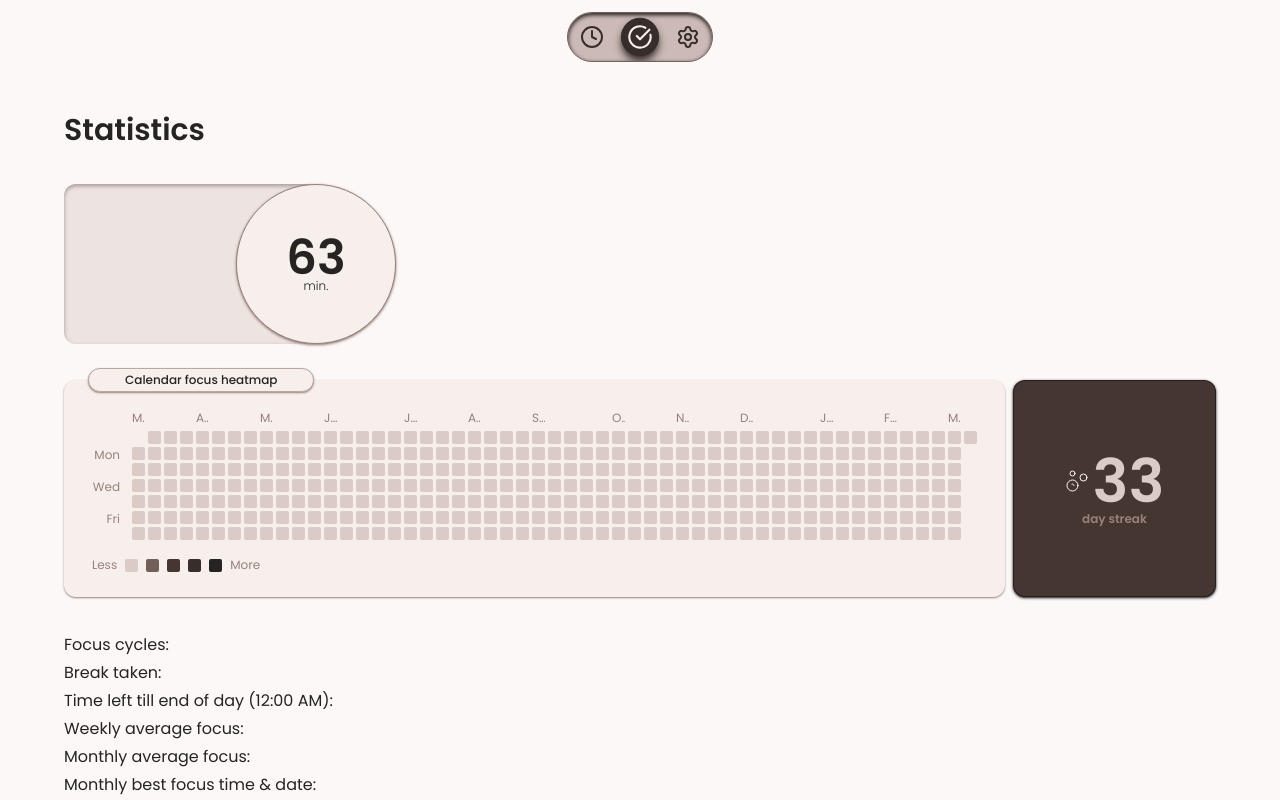
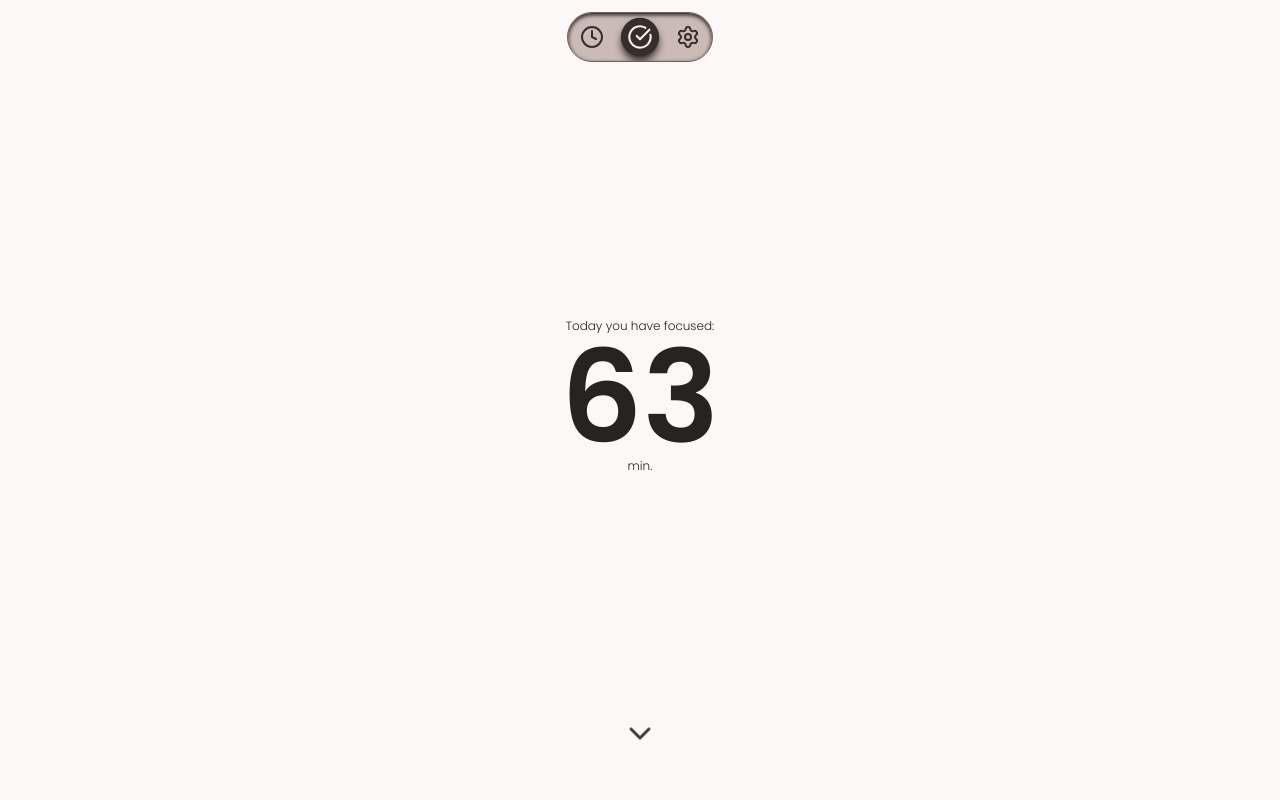
Before and after one commit to plwtx/chai.study, a React (Vite) app: page /statistics in a window 1280 px wide. Shown: the top 800 px of the page. Built offline with nearby package versions, Linux system fonts and the light colour scheme; a web font is replaced by a local one; what @toolwind/corner-shape would draw is missing.

Commit message:
STYLE: Daily focus page.

```diff
--- a/src/features/statistics/components/daily-focus-banner.tsx
+++ /dev/null
@@ -1,13 +0,0 @@
-export default function DailyFocusBanner() {
-  return (
-    <>
-      {/* Banner (I will add a drawing here) */}
-      <section className="bg-brown-200/45 shadow-brown-600/45 z-0 h-full w-64 rounded-xl shadow-inner"></section>
-      {/* Daily focus */}
-      <section className="bg-brown-100 dark:bg-dark-900 border-brown-400 shadow-brown-400 text-brown-800 z-20 -ml-24 flex size-40 flex-col items-center justify-center rounded-full border p-9 text-5xl font-semibold shadow-sm dark:border-black dark:text-white/75 dark:shadow-black">
-        <h6>63</h6>
-        <span className="-mt-1 text-xs font-light">min.</span>
-      </section>
-    </>
-  );
-}
--- /dev/null
+++ b/src/features/statistics/components/daily-focus-page.tsx
@@ -0,0 +1,19 @@
+import { ChevronDown } from "lucide-react";
+export default function DailyFocusPage() {
+  return (
+    <>
+      <div className="h-dvh w-full">
+        {/* Daily focus */}
+        <div className="relative flex h-[90%] w-full items-center justify-center">
+          <section className="text-brown-800 relative z-20 flex size-96 flex-col items-center justify-center p-12 text-9xl font-semibold dark:text-white/75">
+            <p className="text-xs font-light">Today you have focused:</p>
+            <h6>63</h6>
+            <span className="-mt-1 text-xs font-light">min.</span>
+          </section>
+          {/* Absolutes */}
+          <ChevronDown className="stroke-brown-600 absolute bottom-0 left-1/2 size-9 -translate-x-1/2 animate-bounce" />
+        </div>
+      </div>
+    </>
+  );
+}
--- a/src/features/statistics/components/day-streak.tsx
+++ b/src/features/statistics/components/day-streak.tsx
@@ -6,9 +6,13 @@ export default function OtherStat() {
       <section className="bg-brown-600 dark:bg-dark-900/75 border-brown-900/75 shadow-brown-800 corner-scoop relative z-30 flex h-full w-full flex-col items-center justify-center overflow-clip rounded-xl border p-3 px-6 font-semibold shadow-sm dark:shadow-black">
         <div className="flex w-full items-center justify-center gap-1">
           <Bubbles className="stroke-brown-50 z-0 size-6 stroke-1" />
-          <span className="text-brown-200 z-20 text-6xl">33</span>
+          <span className="text-brown-50 dark:text-brown-200 z-20 text-6xl">
+            33
+          </span>
         </div>
-        <span className="text-brown-400 z-20 text-xs">day streak</span>
+        <span className="text-brown-200 dark:text-brown-400 z-20 text-xs">
+          day streak
+        </span>
       </section>
     </>
   );
--- a/src/features/statistics/index.tsx
+++ b/src/features/statistics/index.tsx
@@ -1,18 +1,16 @@
 import FocusHeatmap from "./components/heatmap-calendar";
 import OtherStats from "./components/other-stats";
-import DailyFocusBanner from "./components/daily-focus-banner";
+import DailyFocusBanner from "./components/daily-focus-page";
 import DayStreak from "./components/day-streak";
 export default function Statistics() {
   return (
     <>
-      <div className="bg-brown-50 dark:bg-dark-600 text-brown-800 dark:text-dark-100 font-poppins flex h-full w-full items-center justify-center p-9">
-        <div className="flex h-full w-full max-w-6xl flex-col gap-9 pt-19">
+      <div className="bg-brown-50 dark:bg-dark-600 text-brown-800 dark:text-dark-100 font-poppins flex h-fit w-full items-center justify-center p-9">
+        <div className="flex h-full w-full max-w-6xl flex-col gap-9">
           {/* Statistics and streak */}
-          <h1 className="text-3xl font-semibold">Statistics</h1>
+          {/* <h1 className="text-3xl font-semibold">Statistics</h1> */}
           {/* General stats */}
-          <section className="flex items-center justify-start gap-3">
-            <DailyFocusBanner />
-          </section>
+          <DailyFocusBanner />
           {/* Focus heatmap */}
           <section className="flex h-fit w-full items-center justify-between gap-2">
             <FocusHeatmap />
```
